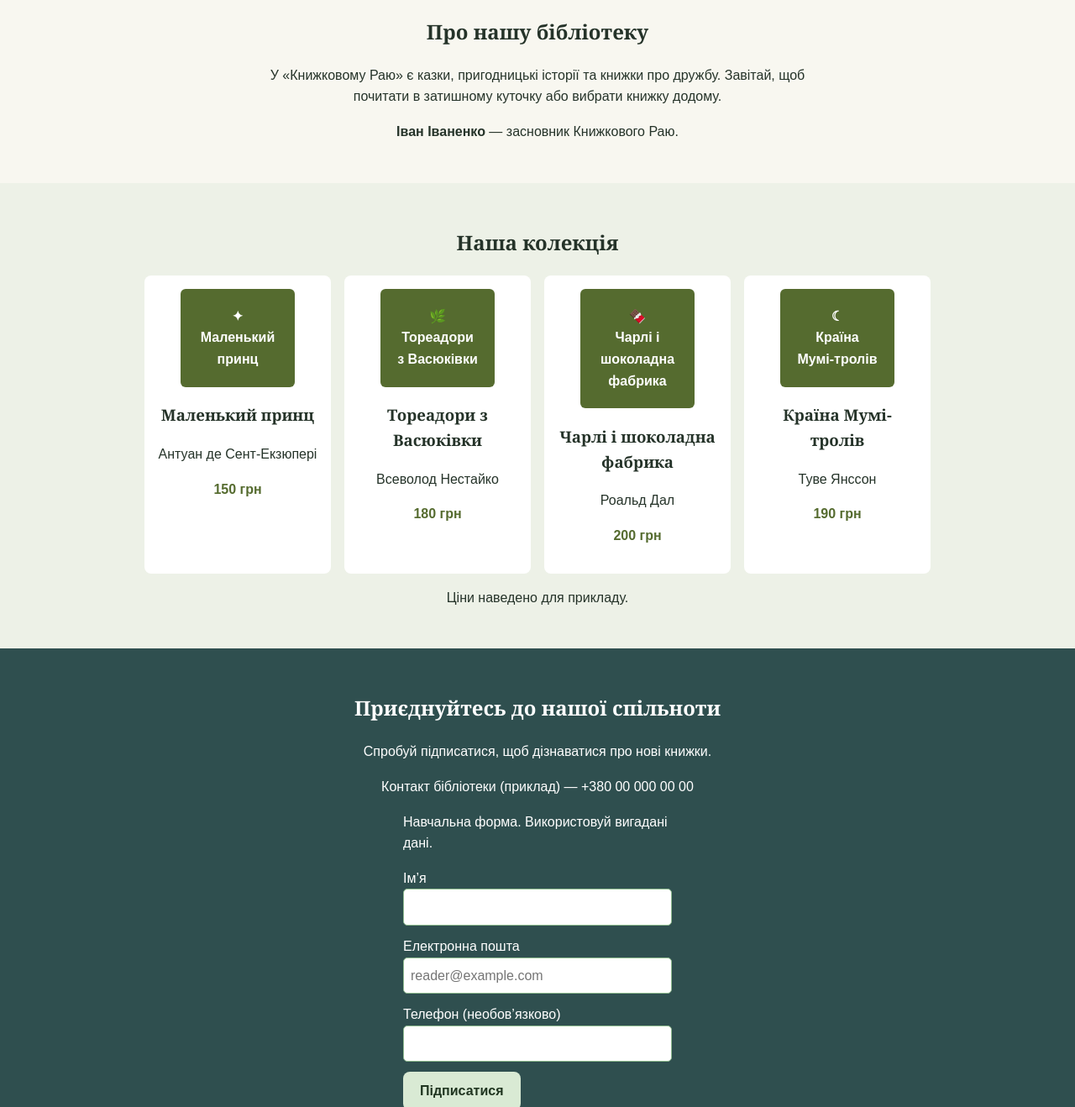
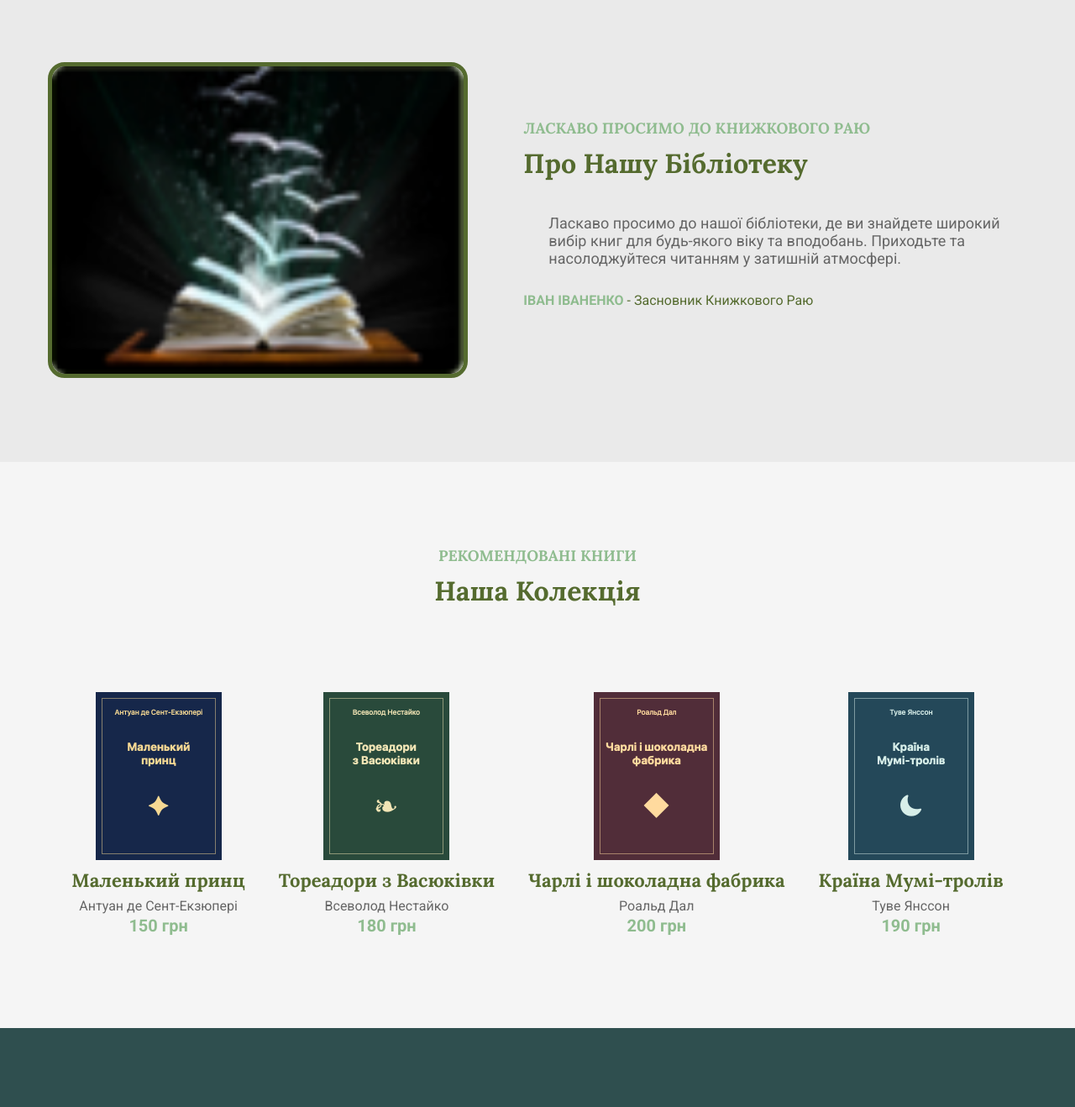
Before and after one commit to Anastasiia-enot/book-heaven, a plain HTML site: page index.html in a window 1280 px wide. Shown: the part 555-1873 px from the top of the page at 84% size. Drawn offline with Linux system fonts and the light colour scheme.

Commit message:
Add images and enhance homepage layout with improved styling and interactivity

```diff
--- a/index.html
+++ b/index.html
@@ -5,75 +5,74 @@
   <meta name="viewport" content="width=device-width, initial-scale=1">
   <meta name="description" content="Книжковий Рай — шкільний проєкт про бібліотеку та улюблені книжки.">
   <title>Книжковий Рай</title>
+  <link rel="preconnect" href="https://fonts.googleapis.com">
+  <link rel="preconnect" href="https://fonts.gstatic.com" crossorigin>
+  <link rel="stylesheet" href="https://fonts.googleapis.com/css2?family=Lora:wght@400;700&amp;family=Roboto:wght@400;700&amp;display=swap">
   <link rel="stylesheet" href="style.css">
   <script src="script.js" defer></script>
 </head>
 <body>
-  <main>
-    <nav aria-label="Розділи сайту">
-      <a href="#about">Бібліотека</a>
-      <a href="#books">Колекція</a>
-      <a href="#subscribe">Підписка</a>
-    </nav>
-    <p class="logo" aria-hidden="true">📖</p>
-    <h1>Книжковий Рай</h1>
-    <p>Відкрий для себе наступну чудову книгу</p>
-    <a class="button" href="#about">Дізнатися більше</a>
+  <main class="section-main">
+    <img class="section-main-logo" src="img/logo.png" alt="Логотип із розгорнутою книжкою" width="160" height="128">
+    <h1 class="section-main-title">Книжковий Рай</h1>
+    <h2 class="section-main-subtitle">Відкрий для себе наступну чудову книгу</h2>
+    <button class="section-main-button" type="button">Дізнатися більше</button>
   </main>
 
-  <section id="about" aria-labelledby="about-title">
-    <img src="img/library.png" alt="Розгорнута книжка, над сторінками якої летять птахи" width="99" height="74">
-    <div>
-      <h2 id="about-title">Про нашу бібліотеку</h2>
-      <p>У «Книжковому Раю» є казки, пригодницькі історії та книжки про дружбу. Завітай, щоб почитати в затишному куточку або вибрати книжку додому.</p>
-      <p><strong>Іван Іваненко</strong> — засновник Книжкового Раю.</p>
+  <section class="second-section" id="about" aria-labelledby="about-title">
+    <img class="second-section-img" src="img/library.png" alt="Розгорнута книжка, над сторінками якої летять птахи" width="99" height="74">
+    <div class="second-section-info">
+      <h3 class="section-subtitle">Ласкаво просимо до Книжкового Раю</h3>
+      <h3 class="section-title" id="about-title" tabindex="-1">Про нашу бібліотеку</h3>
+      <p class="second-section-text">Ласкаво просимо до нашої бібліотеки, де ви знайдете широкий вибір книг для будь-якого віку та вподобань. Приходьте та насолоджуйтеся читанням у затишній атмосфері.</p>
+      <p class="second-section-name"><span class="second-section-name2">Іван Іваненко</span> - Засновник Книжкового Раю</p>
     </div>
   </section>
 
-  <section id="books" aria-labelledby="books-title">
-    <h2 id="books-title">Наша колекція</h2>
-    <div class="books">
-      <article>
-        <div class="cover" aria-hidden="true">✦<br>Маленький<br>принц</div>
-        <h3>Маленький принц</h3>
-        <p>Антуан де Сент-Екзюпері</p>
-        <p class="price">150 грн</p>
-      </article>
-      <article>
-        <div class="cover" aria-hidden="true">🌿<br>Тореадори<br>з Васюківки</div>
-        <h3>Тореадори з Васюківки</h3>
-        <p>Всеволод Нестайко</p>
-        <p class="price">180 грн</p>
-      </article>
-      <article>
-        <div class="cover" aria-hidden="true">🍫<br>Чарлі і шоколадна<br>фабрика</div>
-        <h3>Чарлі і шоколадна фабрика</h3>
-        <p>Роальд Дал</p>
-        <p class="price">200 грн</p>
-      </article>
-      <article>
-        <div class="cover" aria-hidden="true">☾<br>Країна<br>Мумі-тролів</div>
-        <h3>Країна Мумі-тролів</h3>
-        <p>Туве Янссон</p>
-        <p class="price">190 грн</p>
-      </article>
+  <section class="third-section" aria-labelledby="books-title">
+    <h3 class="section-subtitle">Рекомендовані книги</h3>
+    <h3 class="section-title" id="books-title">Наша колекція</h3>
+    <div class="third-section-books">
+      <div class="third-section-book">
+        <img class="book-img" src="img/little-prince.png" alt="Обкладинка книжки «Маленький принц»" width="150" height="200">
+        <h4 class="book-title">Маленький принц</h4>
+        <p class="book-author">Антуан де Сент-Екзюпері</p>
+        <p class="book-price">150 грн</p>
+      </div>
+      <div class="third-section-book">
+        <img class="book-img" src="img/toreadors.png" alt="Обкладинка книжки «Тореадори з Васюківки»" width="150" height="200">
+        <h4 class="book-title">Тореадори з Васюківки</h4>
+        <p class="book-author">Всеволод Нестайко</p>
+        <p class="book-price">180 грн</p>
+      </div>
+      <div class="third-section-book">
+        <img class="book-img" src="img/charlie.png" alt="Обкладинка книжки «Чарлі і шоколадна фабрика»" width="150" height="200">
+        <h4 class="book-title">Чарлі і шоколадна фабрика</h4>
+        <p class="book-author">Роальд Дал</p>
+        <p class="book-price">200 грн</p>
+      </div>
+      <div class="third-section-book">
+        <img class="book-img" src="img/moomins.png" alt="Обкладинка книжки «Країна Мумі-тролів»" width="150" height="200">
+        <h4 class="book-title">Країна Мумі-тролів</h4>
+        <p class="book-author">Туве Янссон</p>
+        <p class="book-price">190 грн</p>
+      </div>
     </div>
-    <p>Ціни наведено для прикладу.</p>
   </section>
 
-  <footer id="subscribe">
-    <h2>Приєднуйтесь до нашої спільноти</h2>
-    <p>Спробуй підписатися, щоб дізнаватися про нові книжки.</p>
-    <p>Контакт бібліотеки (приклад) — <span>+380 00 000 00 00</span></p>
-    <form>
+  <footer class="footer">
+    <h3 class="section-subtitle">Книжковий Рай</h3>
+    <h3 class="section-title footer-title">Приєднуйтесь до нашої спільноти</h3>
+    <p class="footer-text"><span class="footer-text-main">Підпишіться на нашу розсилку, щоб отримувати останні новини про новинки, ексклюзивні пропозиції та багато іншого.</span><br>Для запитів, будь ласка, зв’яжіться з нами за номером (+380) 123-456-789</p>
+    <form action="" class="footer-form" aria-describedby="form-note">
       <p id="form-note">Навчальна форма. Використовуй вигадані дані.</p>
-      <label for="name">Ім’я</label>
-      <input id="name" type="text" required>
-      <label for="email">Електронна пошта</label>
-      <input id="email" type="email" placeholder="reader@example.com" required>
-      <label for="phone">Телефон (необов’язково)</label>
-      <input id="phone" type="tel">
-      <button type="submit">Підписатися</button>
+      <p class="form-title"><label for="name">Ім’я</label></p>
+      <input type="text" id="name" class="form-input" required>
+      <p class="form-title"><label for="email">Електронна пошта</label></p>
+      <input type="email" id="email" class="form-input" required>
+      <p class="form-title"><label for="phone">Телефон</label></p>
+      <input type="tel" id="phone" class="form-input">
+      <button class="footer-button" type="submit">Підписатися</button>
       <p id="form-status" role="status"></p>
     </form>
   </footer>
--- a/script.js
+++ b/script.js
@@ -1,5 +1,12 @@
-const form = document.querySelector("form");
+const learnMore = document.querySelector(".section-main-button");
+const aboutTitle = document.querySelector("#about-title");
+const form = document.querySelector(".footer-form");
 const status = document.querySelector("#form-status");
+
+learnMore.addEventListener("click", () => {
+  window.location.hash = "about";
+  aboutTitle.focus({ preventScroll: true });
+});
 
 form.addEventListener("submit", (event) => {
   event.preventDefault();
--- a/style.css
+++ b/style.css
@@ -1,125 +1,242 @@
 body {
   margin: 0;
-  background: #f8f7f0;
-  color: #253329;
-  font-family: Arial, sans-serif;
-  line-height: 1.6;
-  text-align: center;
+  background: #eaeaea;
+  color: #333;
+  font: 16px Roboto, Arial, sans-serif;
 }
 
 h1,
 h2,
-h3 {
-  font-family: Georgia, serif;
+h3,
+h4 {
+  font-family: Lora, Georgia, serif;
 }
 
-main,
-section,
-footer {
-  padding: 32px 16px;
+.section-main,
+.third-section,
+.third-section-book,
+.footer,
+.footer-form {
+  display: flex;
+  flex-direction: column;
+  align-items: center;
 }
 
-main {
-  background: #556b2f;
-  color: white;
+.section-main,
+.second-section,
+.third-section,
+.footer {
+  padding-inline: 20px;
 }
 
-nav a {
-  color: white;
-  margin: 0 8px;
+.section-main {
+  padding-block: 40px 120px;
+  background: #556b2f;
+  color: #fff;
+  text-align: center;
 }
 
-.logo {
-  font-size: 48px;
-  margin: 16px 0 0;
+.section-main-logo {
+  width: 160px;
+  height: auto;
 }
 
-h1 {
-  font-size: 40px;
+.section-main-title {
+  margin: 40px 0 20px;
+  font-size: 55px;
+  font-weight: 700;
+}
+
+.section-main-subtitle {
+  margin: 0 0 40px;
+  font-size: 22px;
+}
+
+.section-main-button,
+.footer-button {
+  border: 0;
+  border-radius: 25px;
+  background: #8fbc8f;
+  color: #fff;
+  font: inherit;
+  font-weight: 700;
+  cursor: pointer;
+}
+
+.section-main-button {
+  padding: 12px 30px;
+  text-transform: uppercase;
+}
+
+.second-section {
+  display: flex;
+  justify-content: space-evenly;
+  align-items: center;
+  padding-block: 100px;
+}
+
+.second-section-img {
+  box-sizing: border-box;
+  width: 500px;
+  max-width: 46%;
+  height: auto;
+  border: 5px solid #556b2f;
+  border-radius: 20px;
+}
+
+.second-section-info {
+  max-width: 600px;
+  margin-left: 30px;
+}
+
+.section-subtitle {
+  margin: 0 0 10px;
+  color: #8fbc8f;
+  font-size: 18px;
+  font-weight: 700;
+  text-transform: uppercase;
+}
+
+.section-title {
+  margin: 0 0 40px;
+  color: #556b2f;
+  font-size: 32px;
+  font-weight: 700;
+  text-transform: capitalize;
+}
+
+.second-section-text {
+  margin: 30px;
+  color: #666;
+  font-size: 18px;
+}
+
+.second-section-name {
+  color: #556b2f;
+  text-transform: capitalize;
+}
+
+.second-section-name2 {
+  color: #8fbc8f;
+  font-weight: 700;
+  text-transform: uppercase;
+}
+
+.third-section {
+  padding-block: 100px;
+  background: #f5f5f5;
+  text-align: center;
+}
+
+.third-section-books {
+  display: flex;
+  flex-wrap: wrap;
+  justify-content: center;
+  align-items: center;
+  margin-top: 50px;
+}
+
+.third-section-book {
+  margin: 10px 20px;
+}
+
+.book-img {
+  width: auto;
+  height: 200px;
+}
+
+.book-title {
+  margin: 10px 0 5px;
+  color: #556b2f;
+  font-size: 22px;
+  font-weight: 700;
+}
+
+.book-author {
+  margin: 2px 0;
+  color: #666;
+}
+
+.book-price {
+  margin: 0;
+  color: #8fbc8f;
+  font-size: 20px;
+  font-weight: 700;
+}
+
+.footer {
+  padding-block: 100px;
+  background: #2f4f4f;
+  color: #fff;
+  text-align: center;
+}
+
+.footer-title,
+.footer-text-main {
+  color: #fff;
+}
+
+.footer-text {
+  width: 600px;
+  max-width: 100%;
+  margin: 0 0 20px;
+  color: #8fbc8f;
+  font-size: 20px;
+}
+
+.footer-form {
+  width: 400px;
+  max-width: 100%;
+}
+
+.form-title {
+  margin: 20px 0 10px;
+  color: #fff;
+  font-weight: 700;
+  text-transform: uppercase;
+}
+
+.form-input {
+  box-sizing: border-box;
+  width: 100%;
+  height: 40px;
+  margin-bottom: 10px;
+  padding: 0 10px;
+  border: 1px solid #fff;
+  border-radius: 8px;
+  background: #2f4f4f;
+  color: #fff;
+  font: inherit;
+}
+
+.footer-button {
+  margin-top: 30px;
+  padding: 10px 20px;
+}
+
+#form-status:empty {
   margin: 0;
 }
 
-.button,
-button {
-  display: inline-block;
-  padding: 10px 20px;
-  border: 0;
-  border-radius: 8px;
-  background: #d9ead4;
-  color: #203520;
-  font: inherit;
-  font-weight: bold;
-  text-decoration: none;
-  cursor: pointer;
+@media (max-width: 700px) {
+  .section-main-title {
+    font-size: 40px;
   }
 
-#about {
-  max-width: 650px;
-  margin: auto;
+  .second-section {
+    flex-direction: column;
+    gap: 30px;
   }
 
-#about img {
-  width: 220px;
+  .second-section-img {
     max-width: 100%;
-  height: auto;
-  border-radius: 8px;
   }
 
-#books {
-  background: #edf1e7;
+  .second-section-info {
+    margin-left: 0;
   }
 
-.books {
-  display: flex;
-  flex-wrap: wrap;
-  justify-content: center;
-  gap: 16px;
+  .second-section-text {
+    margin-inline: 0;
   }
-
-article {
-  width: 190px;
-  padding: 16px;
-  background: white;
-  border-radius: 8px;
 }
-
-.cover {
-  width: 120px;
-  margin: auto;
-  padding: 20px 8px;
-  border-radius: 6px;
-  background: #556b2f;
-  color: white;
-  font-weight: bold;
-}
-
-.price {
-  color: #556b2f;
-  font-weight: bold;
-}
-
-footer {
-  background: #2f4f4f;
-  color: white;
-}
-
-form {
-  max-width: 320px;
-  margin: auto;
-  text-align: left;
-}
-
-label,
-input {
-  display: block;
-}
-
-input {
-  box-sizing: border-box;
-  width: 100%;
-  margin-bottom: 12px;
-  padding: 8px;
-  border: 1px solid #8fbc8f;
-  border-radius: 5px;
-  font: inherit;
-}
```
Also changed, not shown: img/charlie.png (added), img/little-prince.png (added), img/logo.png (added), img/moomins.png (added), img/toreadors.png (added). Lines whose indentation alone changed are shown as unchanged.
